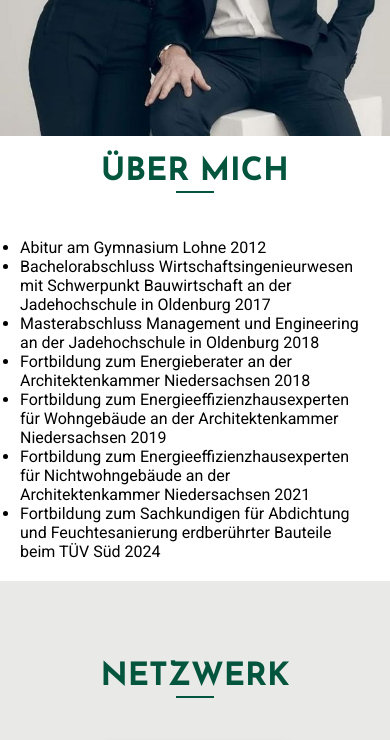
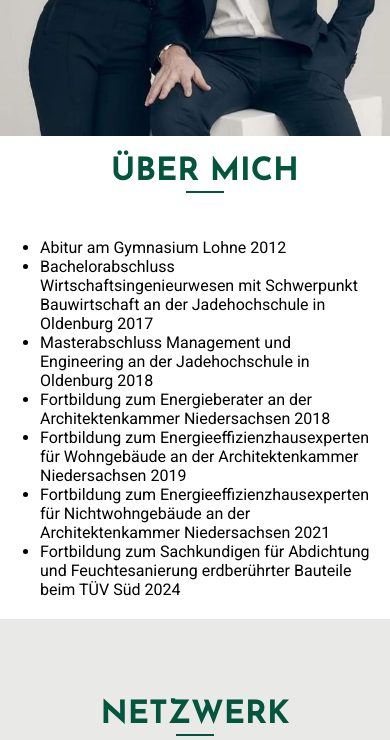
Before and after one commit to SharinaAlves/ing_hollmeier, a plain HTML site: page index.html in a window 390 px wide. Shown: the part 4560-5300 px from the top of the page. Drawn offline with Linux system fonts and the light colour scheme.

Commit message:
Update stylesheet.css

```diff
--- a/stylesheet.css
+++ b/stylesheet.css
@@ -200,7 +200,7 @@ h3 {
     }
   }
   .right {
-    padding: 20px;
+    padding: 20px 20px 20px 40px;
   }
 }
 
```
